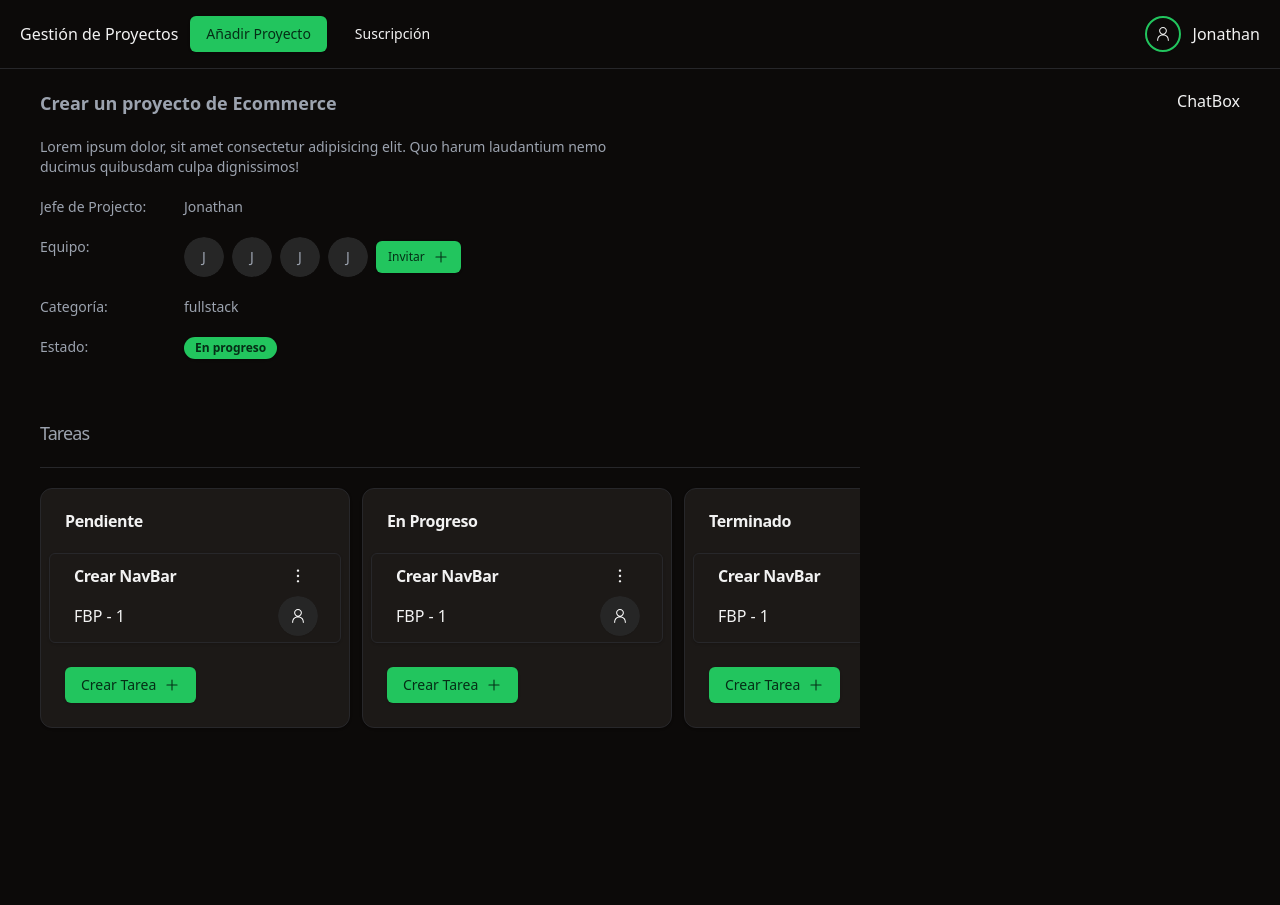
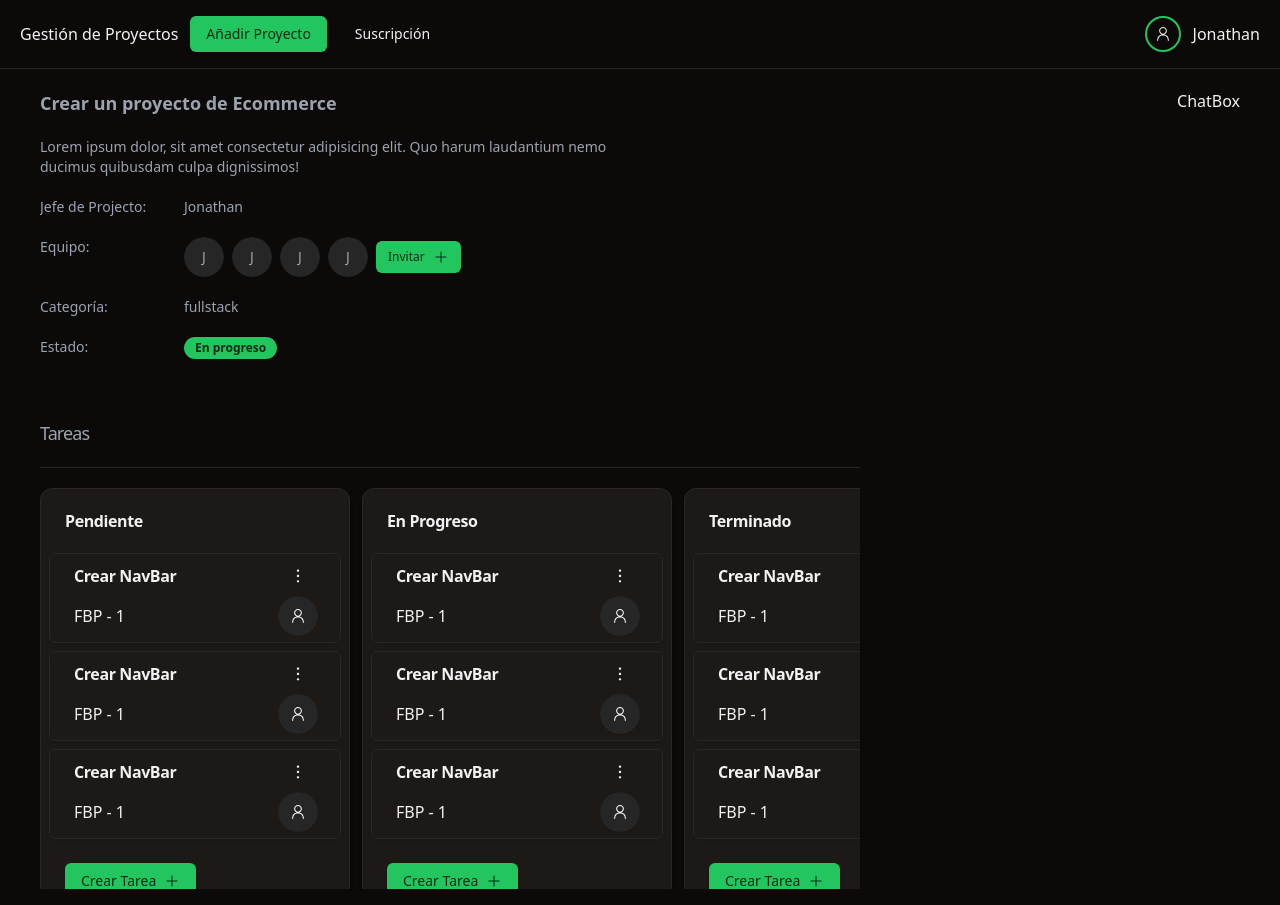
Before and after one commit to JohnnyBC2022/project-managment-system-frontend, a React (Vite) app: page /project/1 in a window 1280 px wide. Built offline with nearby package versions, Linux system fonts and the light colour scheme.

Commit message:
feat: IssueCard duplicated

```diff
--- a/src/pages/ProjectDetails/IssueList.jsx
+++ b/src/pages/ProjectDetails/IssueList.jsx
@@ -27,7 +27,7 @@ const IssueList = ({ title, status }) => {
           </CardHeader>
           <CardContent className="px-2">
             <div className="space-y-2">
-              <IssueCard />
+              {[1,1,1].map((item)=><IssueCard key={item}/>)}
             </div>
           </CardContent>
           <CardFooter>
```
